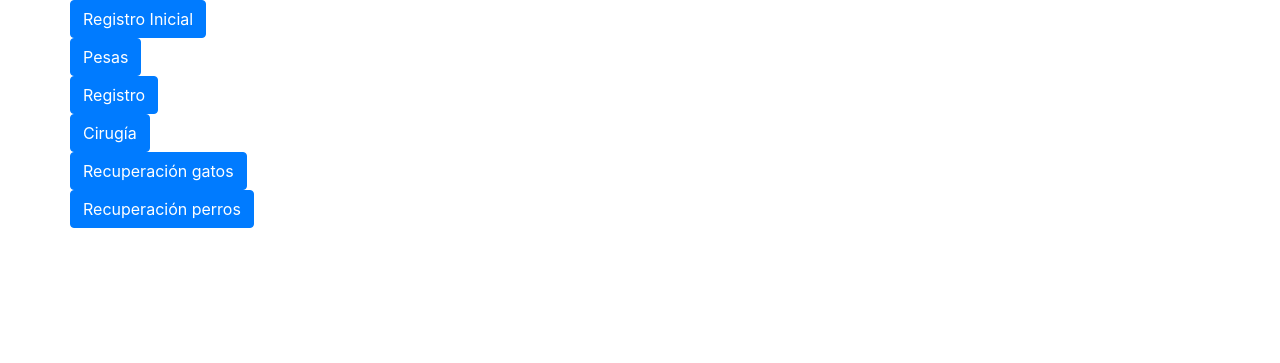
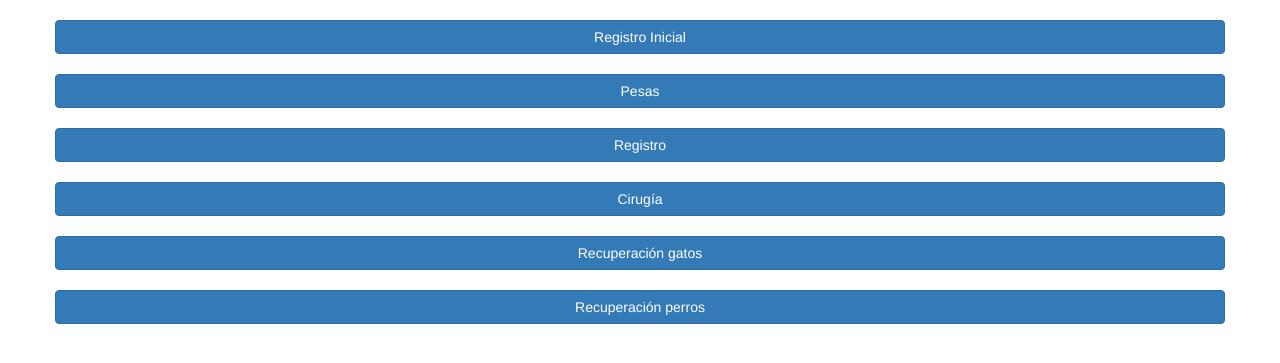
Before and after one commit to luisogarciadev/PATASystem, a CodeIgniter app: page /pata/ in a window 1280 px wide. Shown: the top 363 px of the page. Run offline with CodeIgniter, Linux system fonts and the light colour scheme; some libraries are stand-ins or nearby versions.

Commit message:
Merge and change to home page

```diff
--- a/application/views/home.php
+++ b/application/views/home.php
@@ -1,10 +1,10 @@
 <body>
 	<div class="container">
-		<div class="row"><br><a class="btn btn-primary" href="<?php echo base_url('PreRegister');?>">Registro Inicial</a></div>
-		<div class="row"><br><a class="btn btn-primary" href="<?php echo base_url('PreRegister/WeightList');?>">Pesas</a></div>
-		<div class="row"><br><a class="btn btn-primary" href="<?php echo base_url('Register');?>">Registro</a></div>
-		<div class="row"><br><a class="btn btn-primary" href="<?php echo base_url('Surgery');?>">Cirug&iacute;a</a></div>
-		<div class="row"><br><a class="btn btn-primary" href="<?php echo base_url('Recovery/Cats');?>">Recuperaci&oacute;n gatos</a></div>
-		<div class="row"><br><a class="btn btn-primary" href="<?php echo base_url('Recovery/Dogs');?>">Recuperaci&oacute;n perros</a></div>
+		<div class="row"><br><a class="btn btn-primary col-xs-12" href="<?php echo base_url('PreRegister');?>">Registro Inicial</a></div>
+		<div class="row"><br><a class="btn btn-primary col-xs-12" href="<?php echo base_url('PreRegister/WeightList');?>">Pesas</a></div>
+		<div class="row"><br><a class="btn btn-primary col-xs-12" href="<?php echo base_url('Register');?>">Registro</a></div>
+		<div class="row"><br><a class="btn btn-primary col-xs-12" href="<?php echo base_url('Surgery');?>">Cirug&iacute;a</a></div>
+		<div class="row"><br><a class="btn btn-primary col-xs-12" href="<?php echo base_url('Recovery/Cats');?>">Recuperaci&oacute;n gatos</a></div>
+		<div class="row"><br><a class="btn btn-primary col-xs-12" href="<?php echo base_url('Recovery/Dogs');?>">Recuperaci&oacute;n perros</a></div>
 	</div>
 </body>
```
